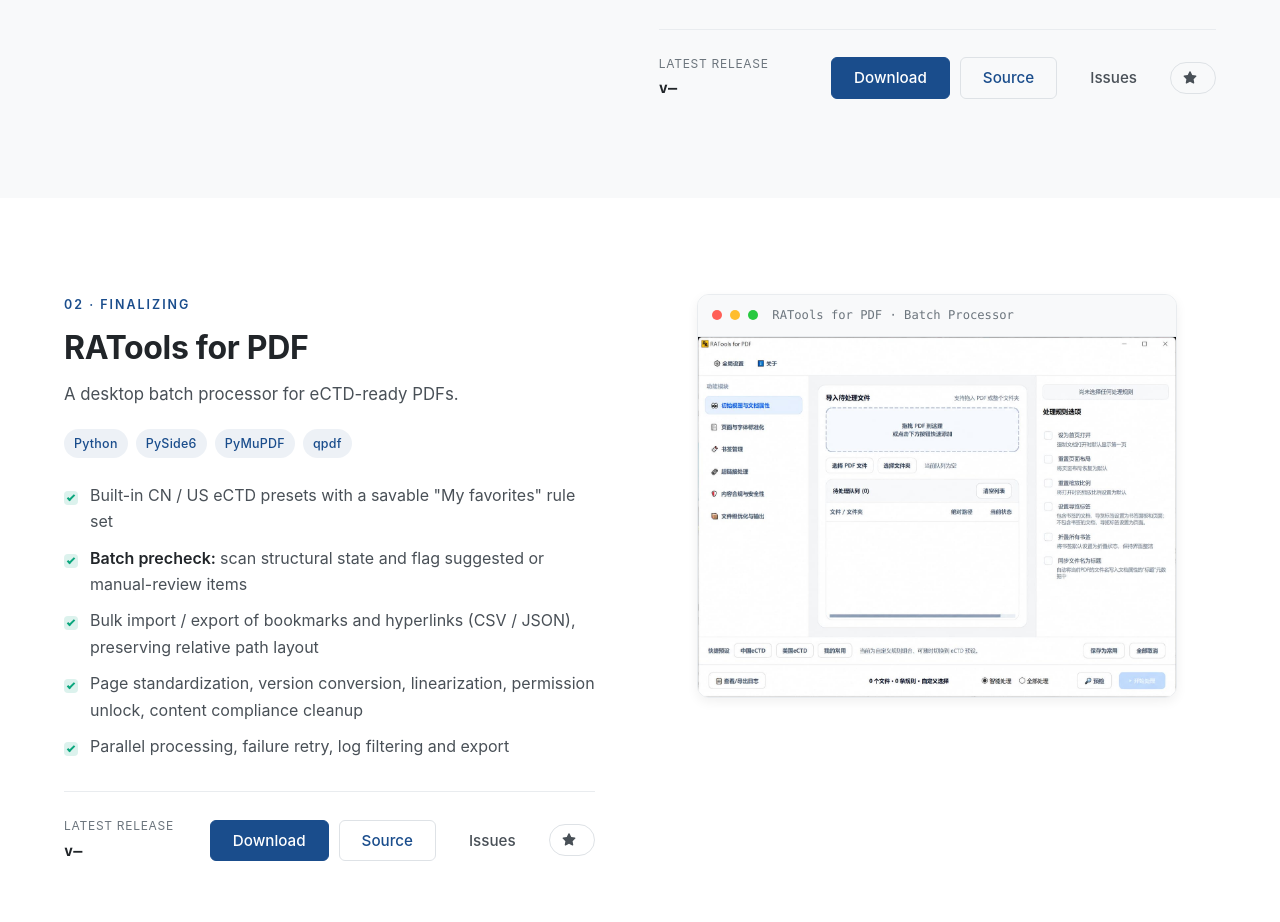
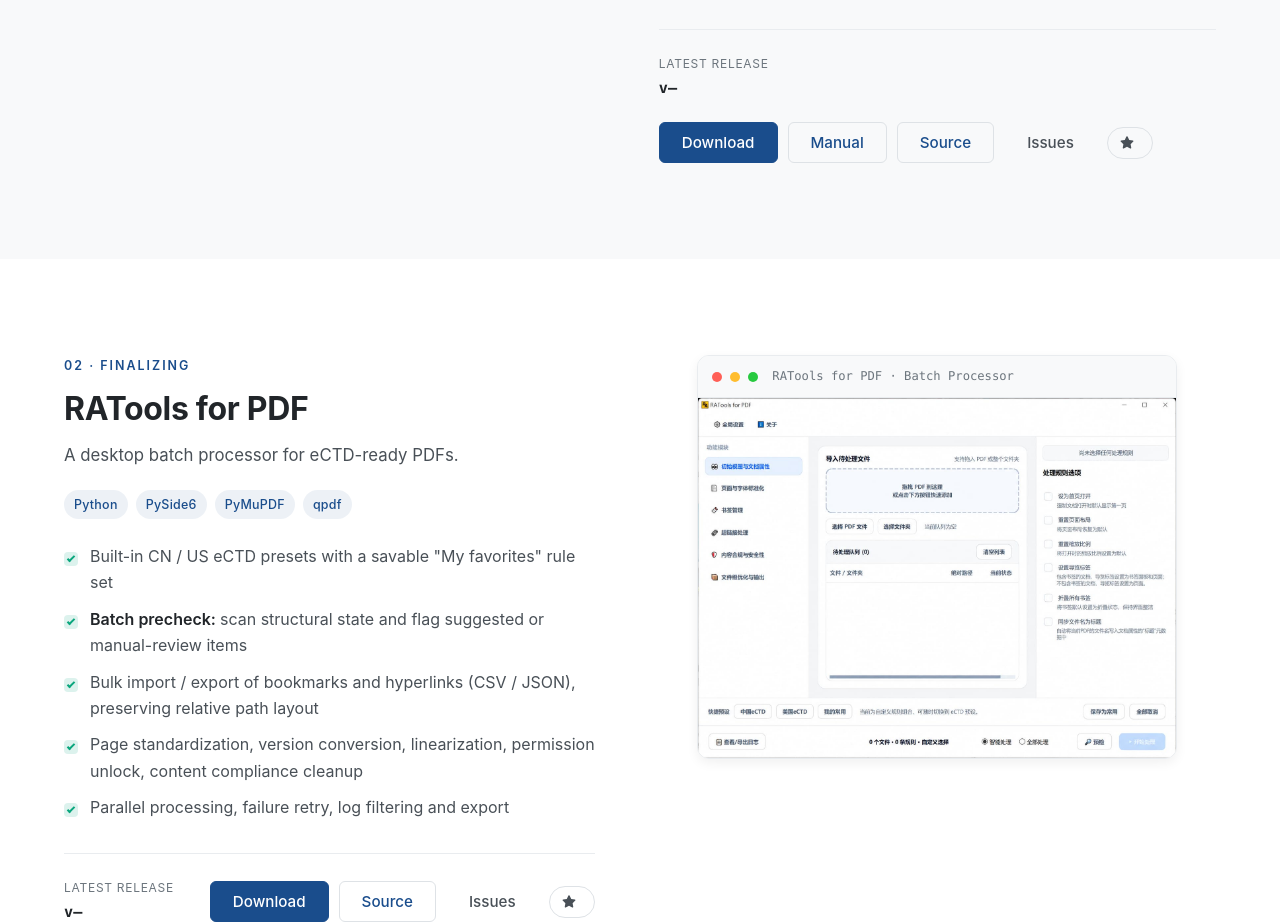
Before and after one commit to PharmaRA/RATools, a plain HTML site: page index.html in a window 1280 px wide. Shown: the part 2189-3111 px from the top of the page. Drawn offline with Linux system fonts and the light colour scheme; no server answers.

Commit message:
feat: add Word manual Pages workflow and portal link

```diff
--- a/index.html
+++ b/index.html
@@ -361,6 +361,7 @@
                         </div>
                         <div class="project-actions">
                             <a class="btn btn--primary" data-action="download" href="https://github.com/PharmaRA/RATools-for-Word/releases" target="_blank" rel="noopener" data-i18n="projects.action.download">下载</a>
+                            <a class="btn btn--secondary" href="word/" data-i18n="projects.action.manual">使用手册</a>
                             <a class="btn btn--secondary" href="https://github.com/PharmaRA/RATools-for-Word" target="_blank" rel="noopener" data-i18n="projects.action.source">源码</a>
                             <a class="btn btn--ghost" href="https://github.com/PharmaRA/RATools-for-Word/issues" target="_blank" rel="noopener" data-i18n="projects.action.issue">反馈</a>
                             <a class="repo-stars" data-stars-repo="RATools-for-Word" href="https://github.com/PharmaRA/RATools-for-Word/stargazers" target="_blank" rel="noopener" data-i18n="projects.action.stars" data-i18n-attr="aria-label" aria-label="GitHub Star 数" hidden>
--- a/locales/en.js
+++ b/locales/en.js
@@ -70,6 +70,7 @@ window.I18N_EN = {
         },
         action: {
             download: "Download",
+            manual: "Manual",
             source: "Source",
             issue: "Issues",
             stars: "GitHub stars"
--- a/locales/zh.js
+++ b/locales/zh.js
@@ -70,6 +70,7 @@ window.I18N_ZH = {
         },
         action: {
             download: "下载",
+            manual: "使用手册",
             source: "源码",
             issue: "反馈",
             stars: "GitHub Star 数"
```
Also changed, not shown: 1 other file.
